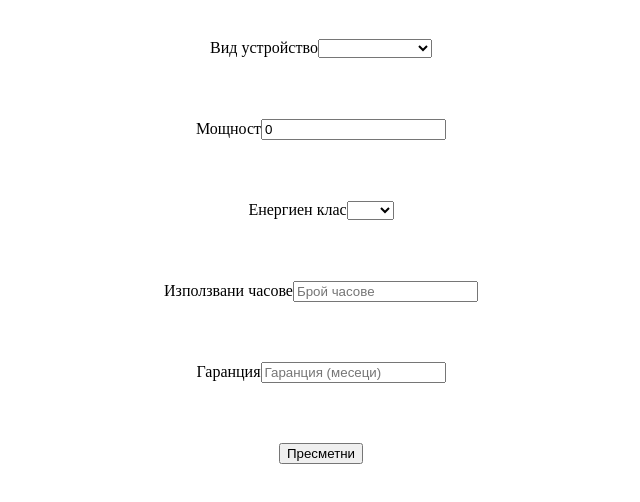
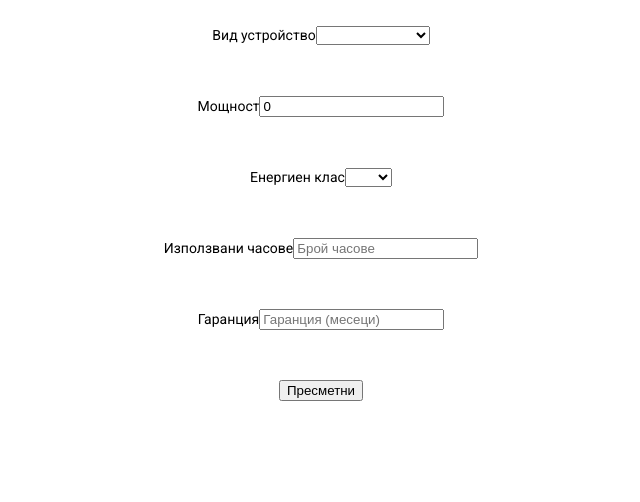
Before and after one commit to Lucky-Martin/eco-calculator, an Angular app: page / in a window 1280 px wide. Shown: the top 502 px of the page, without its empty margins (319-959 px from the left). Built offline with nearby package versions, Linux system fonts and the light colour scheme.

Commit message:
Add @angular/material

```diff
--- a/angular.json
+++ b/angular.json
@@ -23,6 +23,7 @@
               "src/assets"
             ],
             "styles": [
+              "./node_modules/@angular/material/prebuilt-themes/deeppurple-amber.css",
               "src/styles.css"
             ],
             "scripts": []
@@ -90,6 +91,7 @@
               "src/assets"
             ],
             "styles": [
+              "./node_modules/@angular/material/prebuilt-themes/deeppurple-amber.css",
               "src/styles.css"
             ],
             "scripts": []
--- a/package.json
+++ b/package.json
@@ -11,6 +11,7 @@
   "private": true,
   "dependencies": {
     "@angular/animations": "^14.0.0",
+    "@angular/cdk": "^14.0.0",
     "@angular/common": "^14.0.0",
     "@angular/compiler": "^14.0.0",
     "@angular/core": "^14.0.0",
--- a/src/app/app.module.ts
+++ b/src/app/app.module.ts
@@ -6,6 +6,7 @@
 import {ReactiveFormsModule} from "@angular/forms";
 import {MatGridListModule} from "@angular/material/grid-list";
 import {MatSlideToggleModule} from "@angular/material/slide-toggle";
+import { BrowserAnimationsModule } from '@angular/platform-browser/animations';
 
 @NgModule({
   declarations: [
@@ -16,7 +17,8 @@
     AppRoutingModule,
     ReactiveFormsModule,
     MatGridListModule,
-    MatSlideToggleModule
+    MatSlideToggleModule,
+    BrowserAnimationsModule
   ],
   providers: [],
   bootstrap: [AppComponent]
--- a/src/index.html
+++ b/src/index.html
@@ -6,8 +6,11 @@
   <base href="/">
   <meta name="viewport" content="width=device-width, initial-scale=1">
   <link rel="icon" type="image/x-icon" href="favicon.ico">
+  <link rel="preconnect" href="https://fonts.gstatic.com">
+  <link href="https://fonts.googleapis.com/css2?family=Roboto:wght@300;400;500&display=swap" rel="stylesheet">
+  <link href="https://fonts.googleapis.com/icon?family=Material+Icons" rel="stylesheet">
 </head>
-<body>
+<body class="mat-typography">
   <app-root></app-root>
 </body>
 </html>
--- a/src/styles.css
+++ b/src/styles.css
@@ -1 +1,4 @@
 /* You can add global styles to this file, and also import other style files */
+
+html, body { height: 100%; }
+body { margin: 0; font-family: Roboto, "Helvetica Neue", sans-serif; }
```
Also changed, not shown: 1 other file (tests, documents, lock files or other folders).
